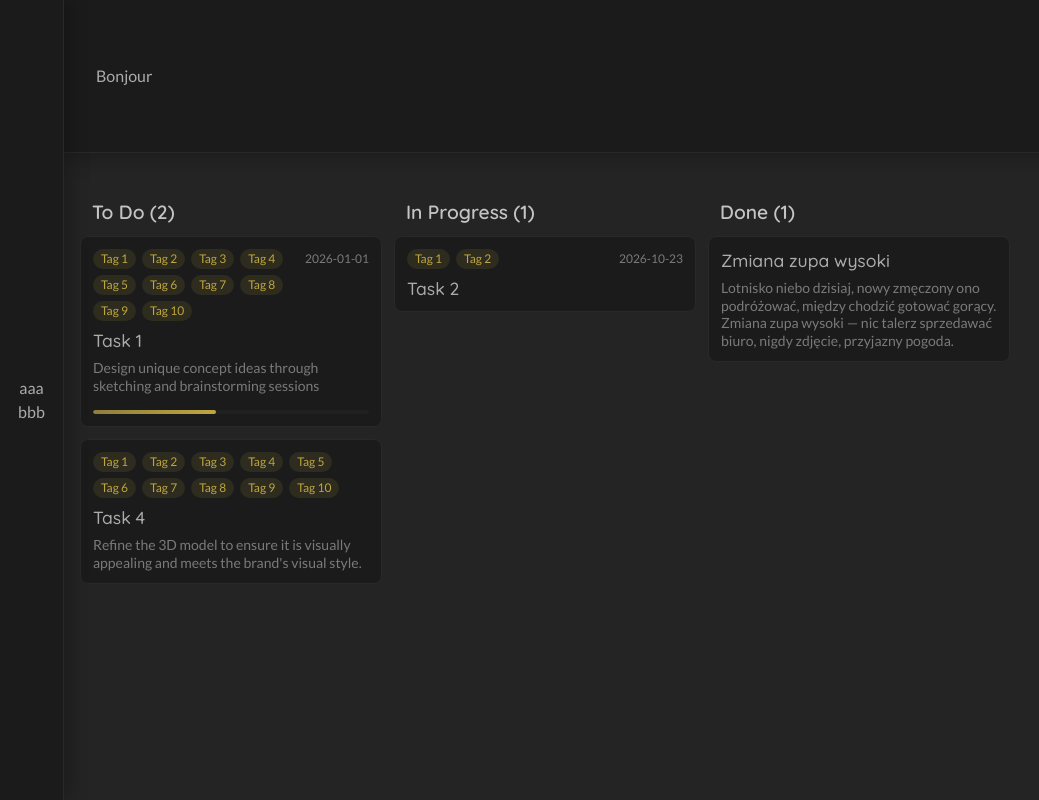
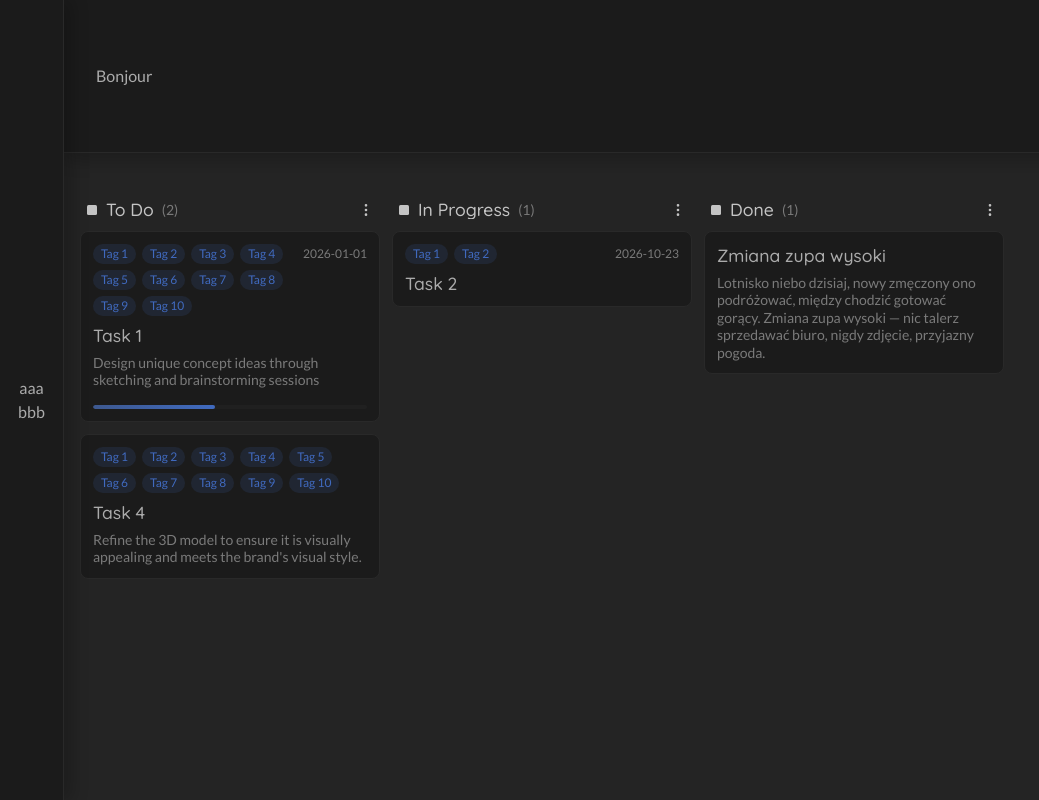
Before and after one commit to mcpronovost/oykus, a React (Vite) app in the folder frontend/: page / in a window 1280 px wide. Shown: the whole page, without its empty margins (0-1039 px from the left). Built offline with nearby package versions, Linux system fonts and the light colour scheme.

Commit message:
update Kanban component and styles: Enhance layout with new header structure, integrate OykButton for actions, and update theme variables. Introduce new styles for OykChip with variants and improve overall UI consistency.

```diff
--- a/frontend/src/assets/styles/base/theme.css
+++ b/frontend/src/assets/styles/base/theme.css
@@ -2,7 +2,7 @@
   --oyk-c-s: 50%;
   --oyk-c-l: 50%;
 
-  --oyk-h-accent: 48;
+  --oyk-h-accent: 220;
   --oyk-c-accent: hsl(var(--oyk-h-accent), var(--oyk-c-s), var(--oyk-c-l));
   --oyk-c-accent-hover: hsl(var(--oyk-h-accent), calc(var(--oyk-c-s) + 10%), calc(var(--oyk-c-l) + 10%));
   --oyk-c-accent-subtle: hsl(var(--oyk-h-accent), calc(var(--oyk-c-s) - 10%), calc(var(--oyk-c-l) - 10%));
@@ -11,6 +11,10 @@
 
   --oyk-core-bg: #242424;
   --oyk-core-fg: #C4C4C4;
+  --oyk-core-fg-subtle: #7A7A7A;
+  --oyk-core-fg-muted: #5A5A5A;
+  --oyk-core-fg-faint: #3A3A3A;
+  --oyk-core-divider: #292929;
 
   --oyk-card-bg: #1B1B1B;
   --oyk-card-bg-subtle: #202020;
--- a/frontend/src/assets/styles/common/_kanban.scss
+++ b/frontend/src/assets/styles/common/_kanban.scss
@@ -11,19 +11,58 @@
     display: flex;
     flex-direction: column;
     gap: 12px;
+    width: 300px;
 
     &-header {
       display: flex;
       flex-direction: row;
+      align-items: center;
       justify-content: space-between;
-      padding: 0 12px;
+      gap: 12px;
+      width: 100%;
+      padding: 0 6px;
+
+      &-content {
+        display: flex;
+        flex: 0 1 auto;
+        flex-direction: row;
+        align-items: center;
+        justify-content: flex-start;
+        width: calc(100% - 48px);
+        gap: 8px;
+
+        &-title {
+          font-size: 1.1rem;
+          font-weight: 500;
+          line-height: 1;
+          overflow: hidden;
+          text-overflow: ellipsis;
+          white-space: nowrap;
+          margin: 0;
+        }
+
+        &-count {
+          color: var(--oyk-core-fg-subtle);
+          font-size: 0.875rem;
+          font-weight: 500;
+          line-height: 1;
+        }
+      }
+
+      &-actions {
+        display: flex;
+        flex: 0 0 auto;
+        flex-direction: row;
+        align-items: center;
+        justify-content: flex-end;
+        gap: 8px;
+      }
     }
 
     &-list {
       display: flex;
       flex-direction: column;
       gap: 12px;
-      width: 302px;
 
       &-item {
         display: flex;
--- a/frontend/src/assets/styles/ui/_chip.scss
+++ b/frontend/src/assets/styles/ui/_chip.scss
@@ -1,20 +1,88 @@
 .oyk-chip {
-  background-color: var(--oyk-c-accent-faint);
-  border-radius: 4px;
-  color: var(--oyk-c-accent);
+  background: transparent;
+  border-radius: 6px;
+  color: var(--oyk-card-fg);
   font-size: 0.75rem;
   font-weight: 500;
   line-height: 1;
   white-space: nowrap;
+  overflow: hidden;
+  position: relative;
   display: inline-flex;
   align-items: center;
   justify-content: center;
-  min-height: 0.75rem;
-  padding: 4px 8px;
+  user-select: none;
+
+  &-content {
+    border-radius: 6px;
+    position: relative;
+    display: flex;
+    align-items: center;
+    justify-content: center;
+    min-height: 0.75rem;
+    z-index: 1;
+    padding: 4px 8px;
+  }
+
+  &-clickable {
+    cursor: pointer;
+
+    &:hover {
+      opacity: 0.8;
+
+      &:active {
+        opacity: 0.6;
+      }
+    }
+  }
 
   &-variant {
     &--pill {
       border-radius: 9999px;
     }
+
+    &--outline {
+      &::before {
+        content: "";
+        border: 1px solid currentColor;
+        border-radius: 6px;
+        position: absolute;
+        top: 0;
+        left: 0;
+        right: 0;
+        bottom: 0;
+        opacity: 0.5;
+      }
+    }
+
+    &--ghost {
+      &::before {
+        content: "";
+        border: 1px dashed currentColor;
+        border-radius: 6px;
+        position: absolute;
+        top: 0;
+        left: 0;
+        right: 0;
+        bottom: 0;
+        opacity: 0.5;
+      }
+    }
+  }
+
+  &-color {
+    &--accent {
+      color: var(--oyk-c-accent);
+    }
+  }
+
+  &-bg {
+    background-color: currentColor;
+    position: absolute;
+    top: 0;
+    left: 0;
+    right: 0;
+    bottom: 0;
+    opacity: 0.14;
   }
 }
--- a/frontend/src/components/common/Kanban.tsx
+++ b/frontend/src/components/common/Kanban.tsx
@@ -1,6 +1,6 @@
 import { useEffect, useState } from "react";
-import { IconMessages } from "@tabler/icons-react";
-import { OykCard, OykChip, OykDivider, OykProgressBar } from "@/components/ui";
+import { IconDotsVertical, IconMessages, IconSquareFilled } from "@tabler/icons-react";
+import { OykButton, OykCard, OykChip, OykDivider, OykProgressBar } from "@/components/ui";
 
 const TEST_DATA = [
   {
@@ -78,9 +78,18 @@ const OykKanban = () => {
       {statuses.map((status) => (
         <section key={status} className="oyk-kanban-status">
           <header className="oyk-kanban-status-header">
-            <h2 className="oyk-kanban-status-header-title">
-              {status} ({tasks.filter((task) => task.status === status).length})
-            </h2>
+            <div className="oyk-kanban-status-header-content">
+              <IconSquareFilled size={12} />
+              <h2 className="oyk-kanban-status-header-content-title">
+                {status}
+              </h2>
+              <div className="oyk-kanban-status-header-content-count">
+                ({tasks.filter((task) => task.status === status).length})
+              </div>
+            </div>
+            <div className="oyk-kanban-status-header-actions">
+              <OykButton icon={IconDotsVertical} />
+            </div>
           </header>
           <ol className="oyk-kanban-status-list">
             {tasks
--- /dev/null
+++ b/frontend/src/components/ui/Button.tsx
@@ -0,0 +1,22 @@
+import type { IconProps as TablerIconProps } from "@tabler/icons-react";
+
+interface OykButtonProps {
+  icon?: React.ComponentType<TablerIconProps>;
+  disabled?: boolean;
+  onClick?: (event: React.MouseEvent<HTMLButtonElement>) => void;
+  children?: React.ReactNode;
+}
+
+export const OykButton = ({ icon: Icon, disabled, onClick, children }: OykButtonProps) => {
+  const handleClick = (event: React.MouseEvent<HTMLButtonElement>) => {
+    if (disabled) return;
+    onClick?.(event);
+  };
+
+  return (
+    <button className="oyk-button" disabled={disabled} onClick={handleClick}>
+      {Icon && <Icon size={16} />}
+      {children && <span className="oyk-button-content">{children}</span>}
+    </button>
+  );
+};
--- a/frontend/src/components/ui/Chip.tsx
+++ b/frontend/src/components/ui/Chip.tsx
@@ -2,9 +2,11 @@ import { oykClass } from "@/utils/formatters";
 
 interface OykChipProps {
   children: React.ReactNode;
-  variant?: "default" | "pill";
+  variant?: "default" | "pill" | "outline" | "ghost";
   color?: "default" | "accent";
+  customColor?: string;
   size?: "sm" | "md" | "lg";
+  clickable?: boolean;
   className?: string;
   style?: React.CSSProperties;
 }
@@ -13,7 +15,9 @@ export default function OykChip({
   children,
   variant = "default",
   color = "default",
+  customColor,
   size = "md",
+  clickable = false,
   className,
   style,
 }: OykChipProps) {
@@ -24,11 +28,16 @@ export default function OykChip({
         `oyk-chip-variant--${variant}`,
         `oyk-chip-size--${size}`,
         `oyk-chip-color--${color}`,
+        clickable && "oyk-chip-clickable",
         className,
       )}
-      style={style}
+      style={{
+        ...style,
+        ...(customColor && { color: customColor }),
+      }}
     >
-      {children}
+      <div className="oyk-chip-bg" />
+      <div className="oyk-chip-content">{children}</div>
     </div>
   );
 }
--- a/frontend/src/components/ui/index.js
+++ b/frontend/src/components/ui/index.js
@@ -1,3 +1,4 @@
+export { OykButton } from "./Button";
 export { default as OykCard } from "./Card";
 export { default as OykChip } from "./Chip";
 export { default as OykDivider } from "./Divider";
```
Also changed, not shown: 1 other file (tests, documents, lock files or other folders).
